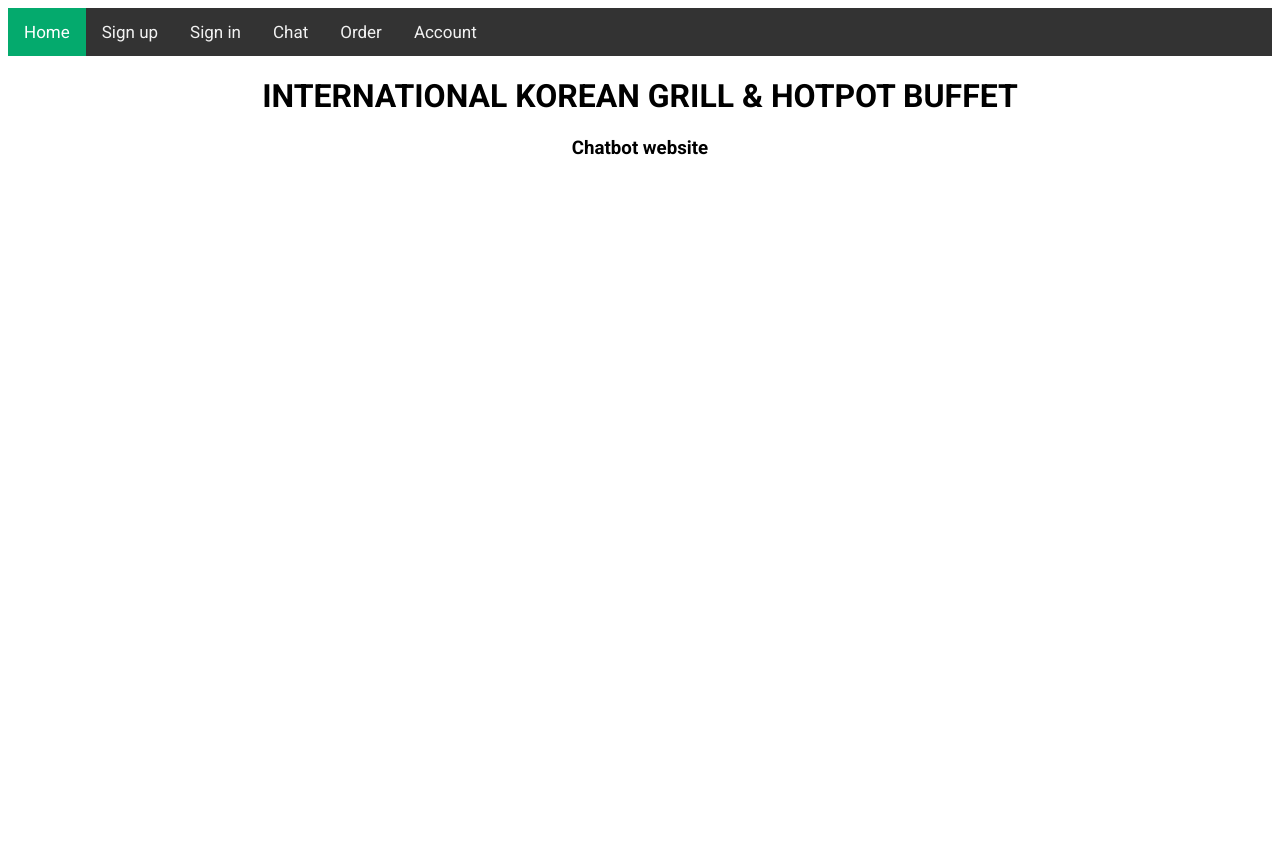
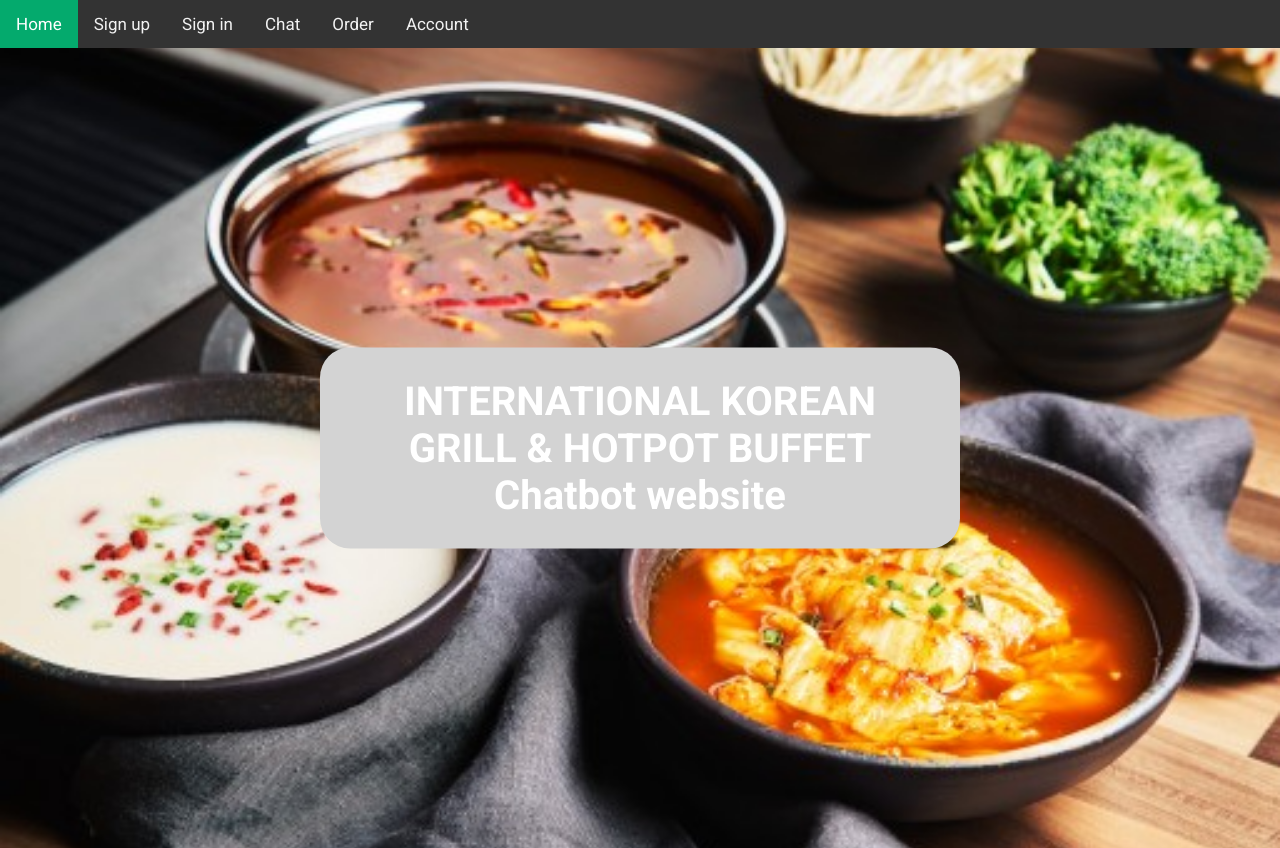
Before and after one commit to warm-milk-foam/seoul_garden, a Flask app: page / in a window 1280 px wide. Before the commit the page ends 155 px from the top, so only its background shows below. Run offline with Flask 3, Linux system fonts and the light colour scheme.

Commit message:
styling the home page

```diff
--- a/Code/templates/index.html
+++ b/Code/templates/index.html
@@ -8,17 +8,13 @@
         @import url("https://fonts.googleapis.com/css2?family=Roboto:wght@400;700&display=swap");
         body {
             font-family: 'Roboto', sans-serif;
-         text-align: center;
-
-         }
-         form {
-            padding-left: 30px;
+            margin: 0;
+            padding: 0;
         }
         .topnav {
             background-color: #333;
             overflow: hidden;
         }
-         /* Style the links inside the navigation bar */
         .topnav a {
             float: left;
             color: #f2f2f2;
@@ -27,15 +23,40 @@
             text-decoration: none;
             font-size: 17px;
         }
-         /* Change the color of links on hover */
         .topnav a:hover {
             background-color: #ddd;
             color: black;
         }
-         /* Add a color to the active/current link */
         .topnav a.active {
             background-color: #04AA6D;
             color: white;
+        }
+        .background-container {
+            position: relative;
+            width: 100%;
+            height: 100vh;
+            background-image: url("/static/images/Background image 1.jpg");
+            background-size: cover;
+            background-position: center;
+        }
+        .text-overlay {
+            position: absolute;
+            top: 50%;
+            left: 50%;
+            transform: translate(-50%, -50%);
+            color: red;
+            text-align: center;
+            padding: 30px;
+            background-color: #D3D3D3;
+            border-radius: 30px;
+        }
+        .text-overlay h1, .text-overlay h3 {
+            margin: 0;
+        }
+        .promo{
+            color: white;
+            font-size: 250%;
+
         }
     </style>
 </head>
@@ -49,7 +70,13 @@
         <a href="/account">Account</a>
     </div>
 
-      <h1 class>INTERNATIONAL KOREAN GRILL & HOTPOT BUFFET</h1>
-      <h3>Chatbot website</h3>
+    <div class="background-container">
+        <div class="text-overlay">
+            <h1 class="promo">INTERNATIONAL KOREAN GRILL & HOTPOT BUFFET</h1>
+            <h1 class="promo">Chatbot website</h1>
+        </div>
+    </div>
+
+
 </body>
 </html>
```
Also changed, not shown: Code/static/images/Background image 1.jpg (added). Lines whose indentation alone changed are shown as unchanged.
